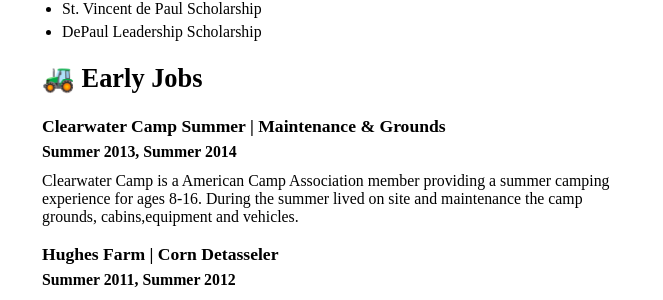
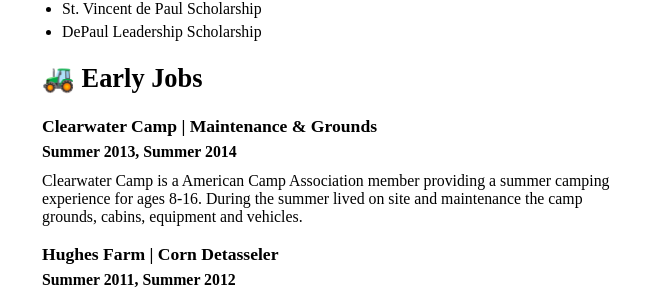
Before and after one commit to nickstanley574/nickstanley574.github.io, a Jekyll site: the page built from cv.html, in a window 1280 px wide. Shown: the part 1648-1948 px from the top of the page, without its empty margins (308-971 px from the left). Built offline with Jekyll 4.4.1, drawn with Linux system fonts in a browser that asks for light colours.

Commit message:
fix typo

```diff
--- a/cv.html
+++ b/cv.html
@@ -80,9 +80,9 @@
 
 
 <h2>🚜 Early Jobs</h2>
-<div class="job-title">Clearwater Camp Summer | Maintenance & Grounds</div>
+<div class="job-title">Clearwater Camp | Maintenance & Grounds</div>
 <div class="job-date">Summer 2013, Summer 2014</div>
-<p>Clearwater Camp is a American Camp Association member providing a summer camping experience for ages 8-16. During the summer lived on site and maintenance the camp grounds, cabins,equipment and vehicles.<p>
+<p>Clearwater Camp is a American Camp Association member providing a summer camping experience for ages 8-16. During the summer lived on site and maintenance the camp grounds, cabins, equipment and vehicles.<p>
 
 <div class="job-title">Hughes Farm | Corn Detasseler</div>
 <div class="job-date">Summer 2011, Summer 2012</div>
```
